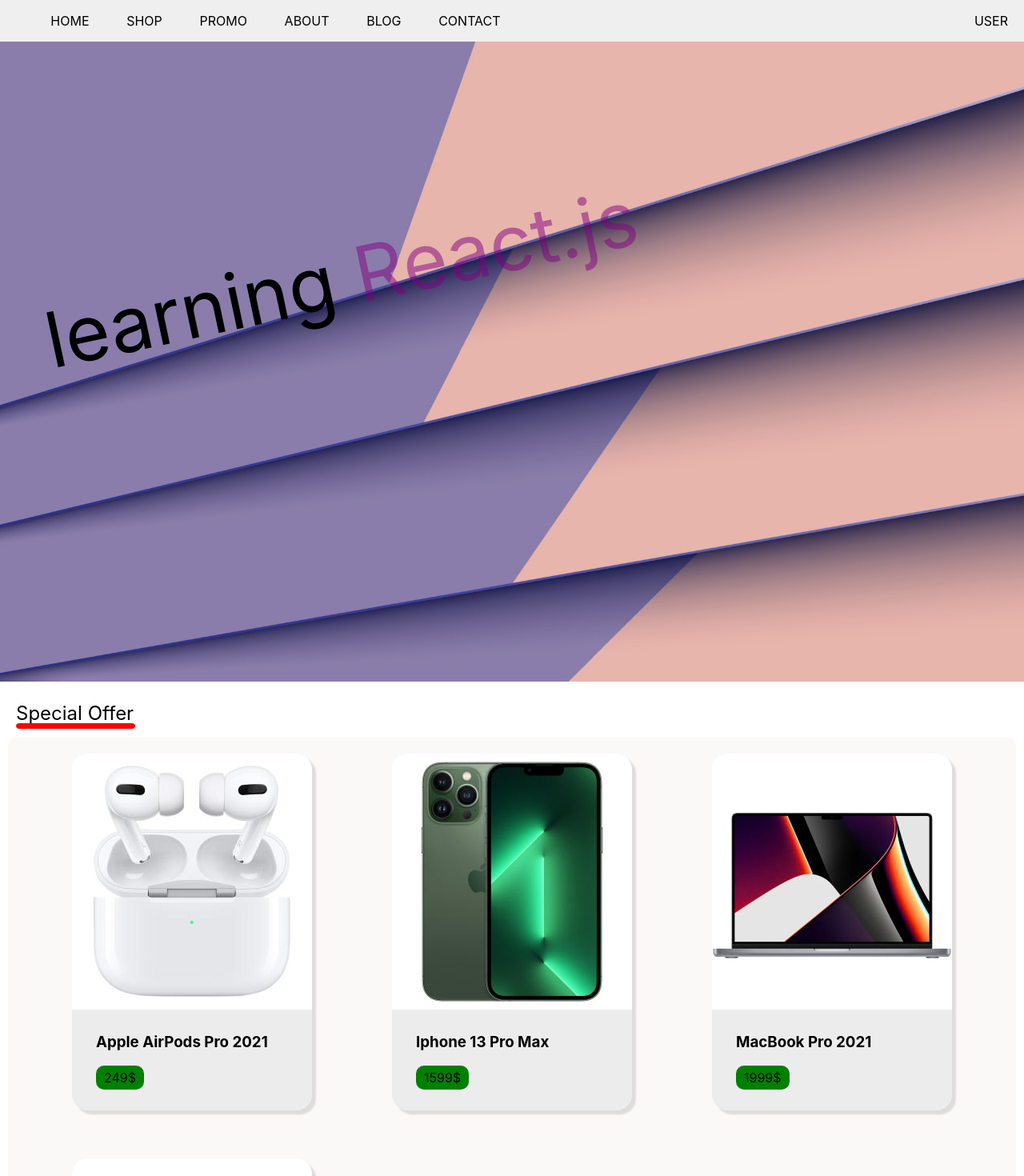
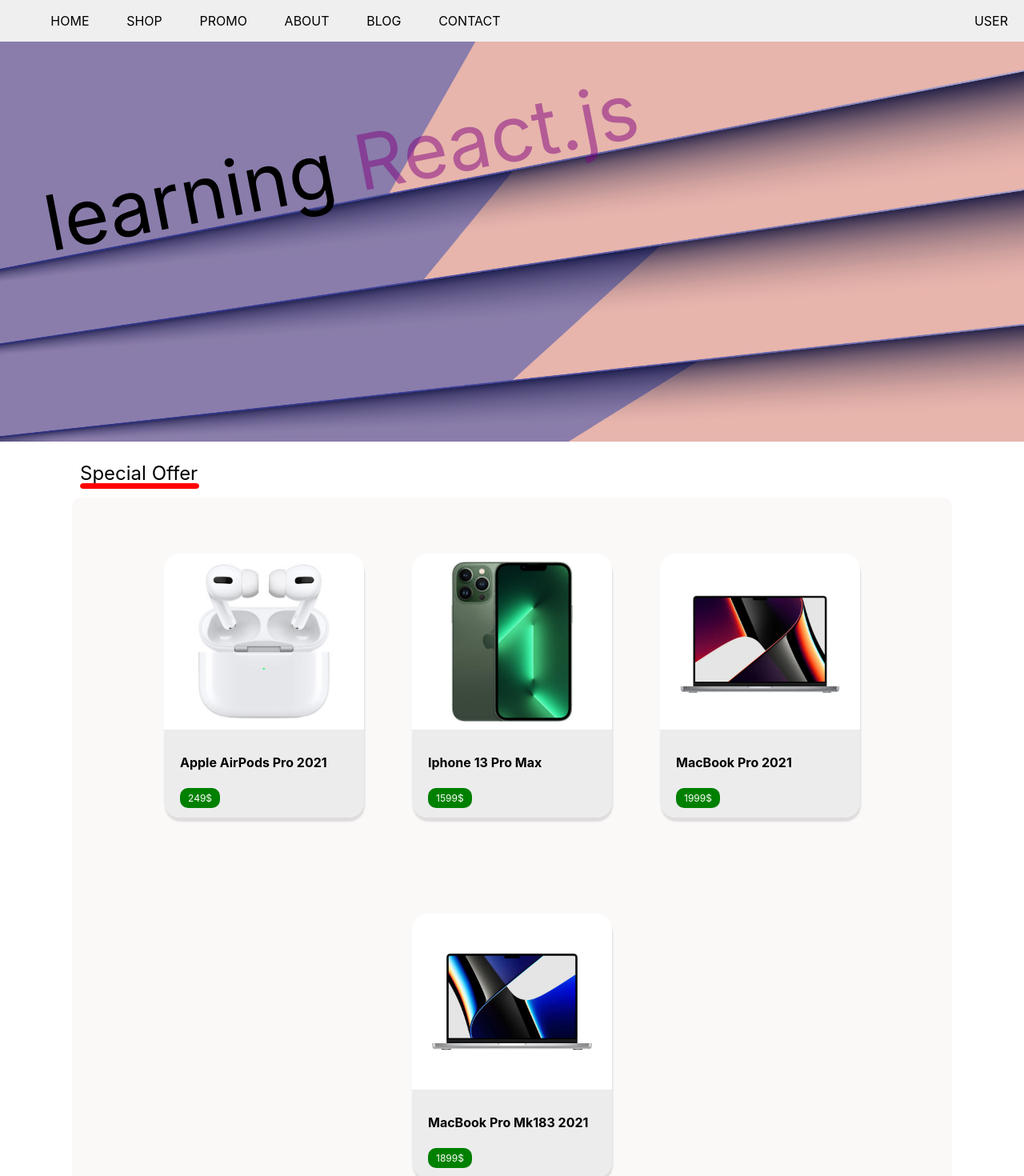
Before and after one commit to Sinaliri/React-Landing-Page, a React (Create React App) app in the folder landing-page/: page / in a window 1280 px wide. Shown: the top 1470 px of the page at 80% size. Built offline with nearby package versions, Linux system fonts and the light colour scheme.

Commit message:
card style changed

```diff
--- a/landing-page/src/component/Card/Card.js
+++ b/landing-page/src/component/Card/Card.js
@@ -7,7 +7,7 @@ export default class Card extends Component {
       <div className={CardStyle.Card}>
         <img className={CardStyle.CardImage} src={image} alt={name} />
         <div className={CardStyle.desc}>
-        <h3 className={CardStyle.CardName}>{name}</h3>
+        <h4 className={CardStyle.CardName}>{name}</h4>
         <p className={CardStyle.Price}>{cost}</p>
         </div>
       </div>
--- a/landing-page/src/component/Card/Card.module.css
+++ b/landing-page/src/component/Card/Card.module.css
@@ -1,29 +1,46 @@
 .Card{
+    width: 250px;
     background-color: #fff;
     border-radius: 20px;
-    margin: 10px 20px 50px 20px ;
-    flex-basis: 18%;
+    margin: 60px 5px ;
+    /* flex-basis: 18%; */
     display: flex;
     flex-direction: column;
   /* //  width: 100px; */
-    box-shadow: 5px 5px 2px 0 rgba(188, 188, 188, 0.459);
+  box-shadow: 1px 5px 2px 0 rgba(188, 188, 188, 0.459);
+
 }
 .CardImage{
+    padding: 0 20px;
+
+    height: 200px;
     margin:10px auto;
     background-color: #fff;
     border-radius: 10px;
 }
 .desc{
-    padding: 10px 30px;
+    height: 100px;
+    /* padding: 10px 30px 0 30px; */
     background-color: rgb(236, 236, 236);
     border-radius: 0 0 20px 20px;
+    position: relative;
+    padding: 10px 10px 0 20px;
+
+}
+.CardName{
+    /* font-size: 10px; */
 }
 .Price{
     background-color: green;
     width: fit-content;
     padding: 5px 10px;
     border-radius: 10px;
+    font-size: 12px;
+    color: #fff;
+    /* position: absolute; */
+    top: 0;
 }
 .Card:hover{
-    transform: scale(1.1)
+    transform: scale(1.1);
+    box-shadow: 5px 5px 2px 0 rgba(188, 188, 188, 0.459);
 }
--- a/landing-page/src/component/Cards/Cards.module.css
+++ b/landing-page/src/component/Cards/Cards.module.css
@@ -1,9 +1,9 @@
 .SpecialOfferContainer{
     position: relative;
  display: flex;
- justify-content: space-between;
+ justify-content:space-evenly;
  flex-wrap: wrap;
- margin: 70px 10px;
+ margin: 70px 90px;
  background-color: #fbf8f8;
  border-radius: 10px;
  padding: 10px 60px;
--- a/landing-page/src/component/MainBanner/MainBanner.module.css
+++ b/landing-page/src/component/MainBanner/MainBanner.module.css
@@ -4,13 +4,13 @@
 }
 .wrapper{
     position: relative;
-    height: 800px;
+    height: 500px;
 }
 .textWrapper{
     position: absolute;
-    bottom: 350px;
+    bottom: 190px;
     left: 50px;
-    transform: rotate(-12deg);
+    transform: rotate(-11deg);
 }
 .textWrapper p{
     font-size: 6rem;
```
